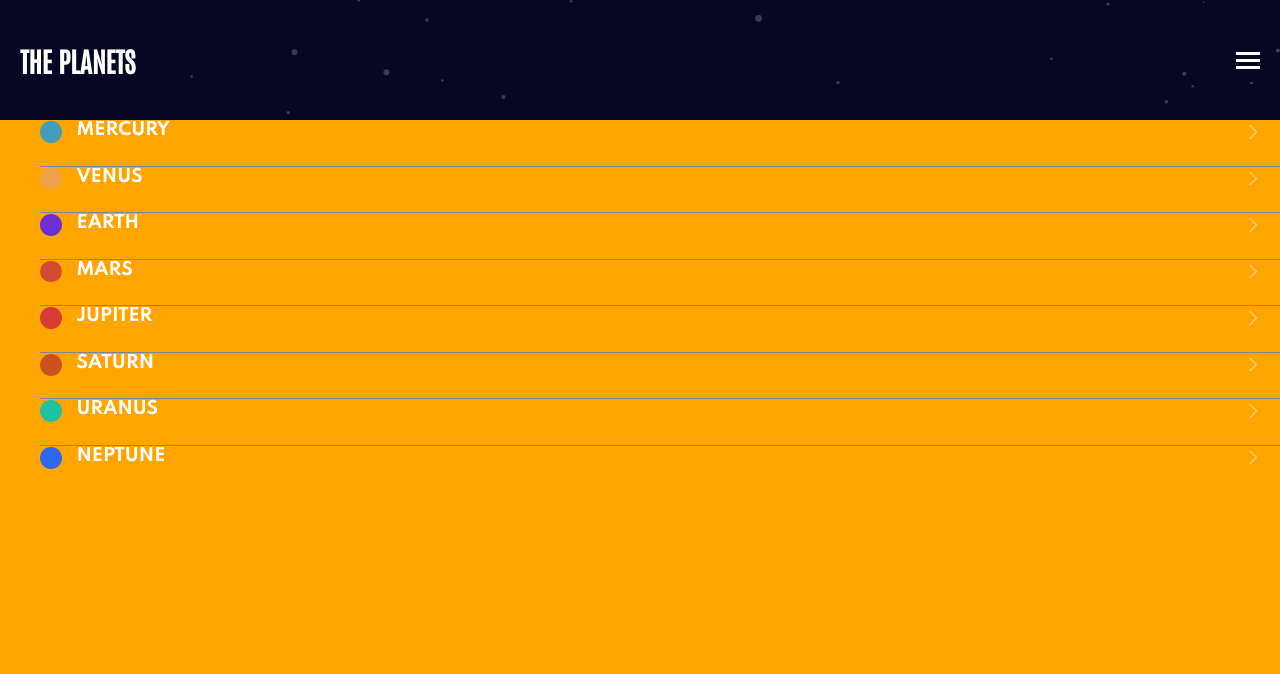
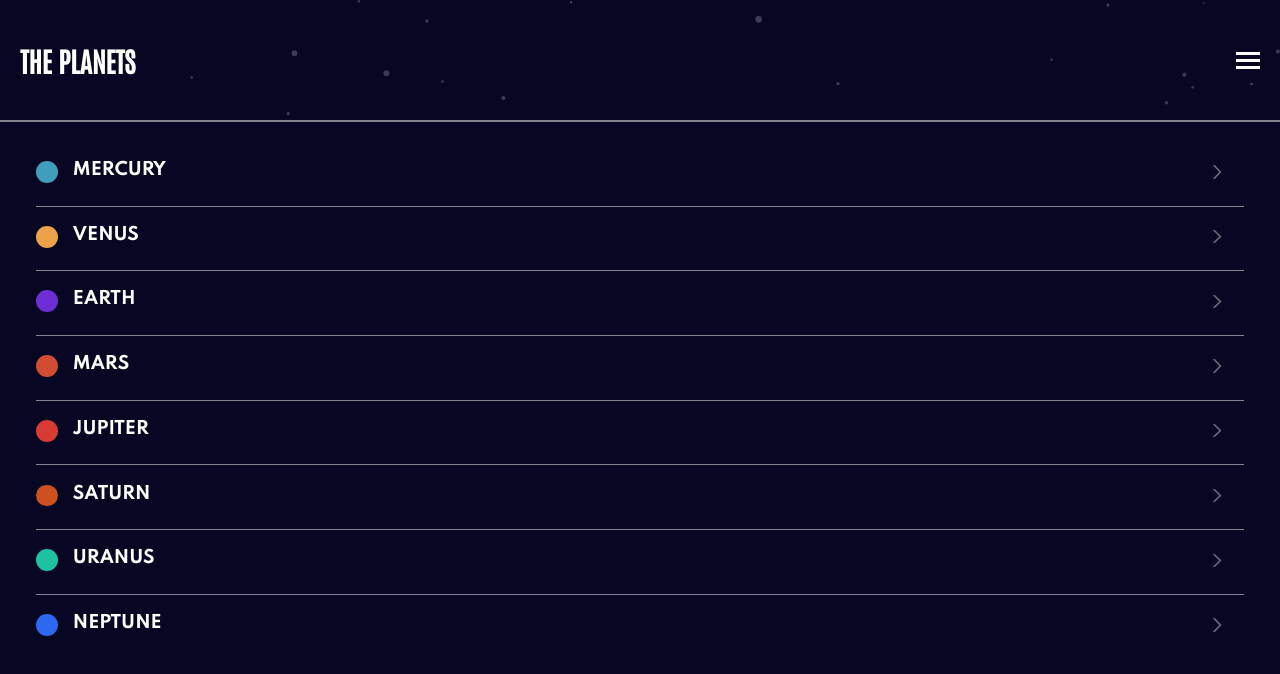
Before and after one commit to ColdLombax/Frontend-Planets, a React (Create React App) app: page / in a window 1280 px wide. Shown: the top 674 px of the page. Built offline with nearby package versions, Linux system fonts and the light colour scheme.

Commit message:
Cleaned up gap sizes and margins.

```diff
--- a/src/styles/Navbar.scss
+++ b/src/styles/Navbar.scss
@@ -5,6 +5,8 @@
   font-size: 1.3em;
   padding: 0px 20px;
   height: 15vh;
+
+  border-bottom: 2px solid $clr-darker-light;
 
   position: relative;
   h1 {
@@ -16,7 +18,6 @@
 }
 
 .dropdown {
-  // Animate with motion div for nice effect?
   width: 100%;
   height: 85vh;
 
@@ -24,5 +25,14 @@
   top: 100%;
   left: 0px;
 
-  background-color: orange;
+  background-color: $clr-dark;
+  z-index: -1;
 }
+
+.nav-items {
+  @include flexbox(column);
+  list-style: none;
+  margin-top: 5vh;
+  padding: 0px 2em;
+  gap: 1em;
+}
```
